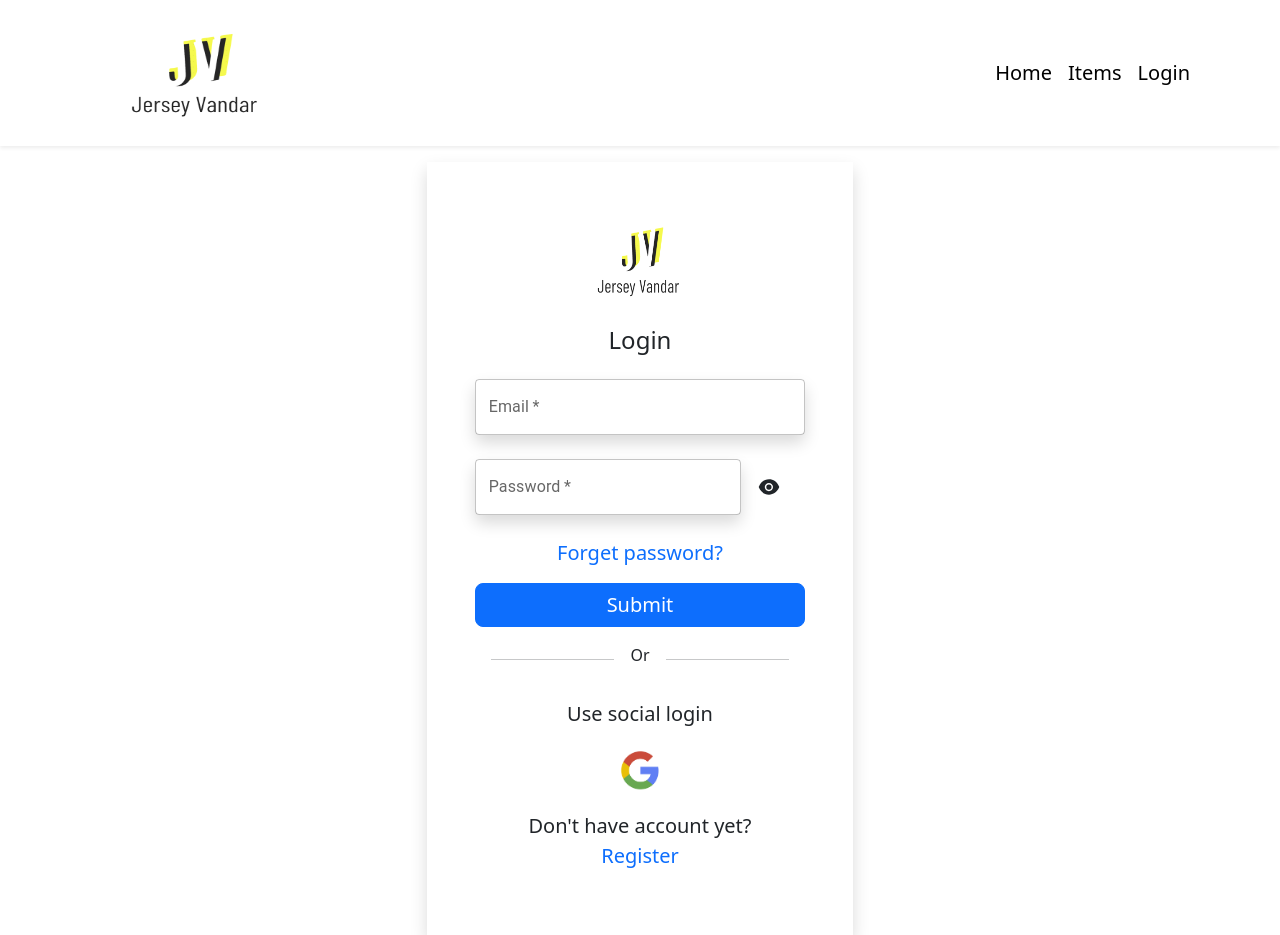
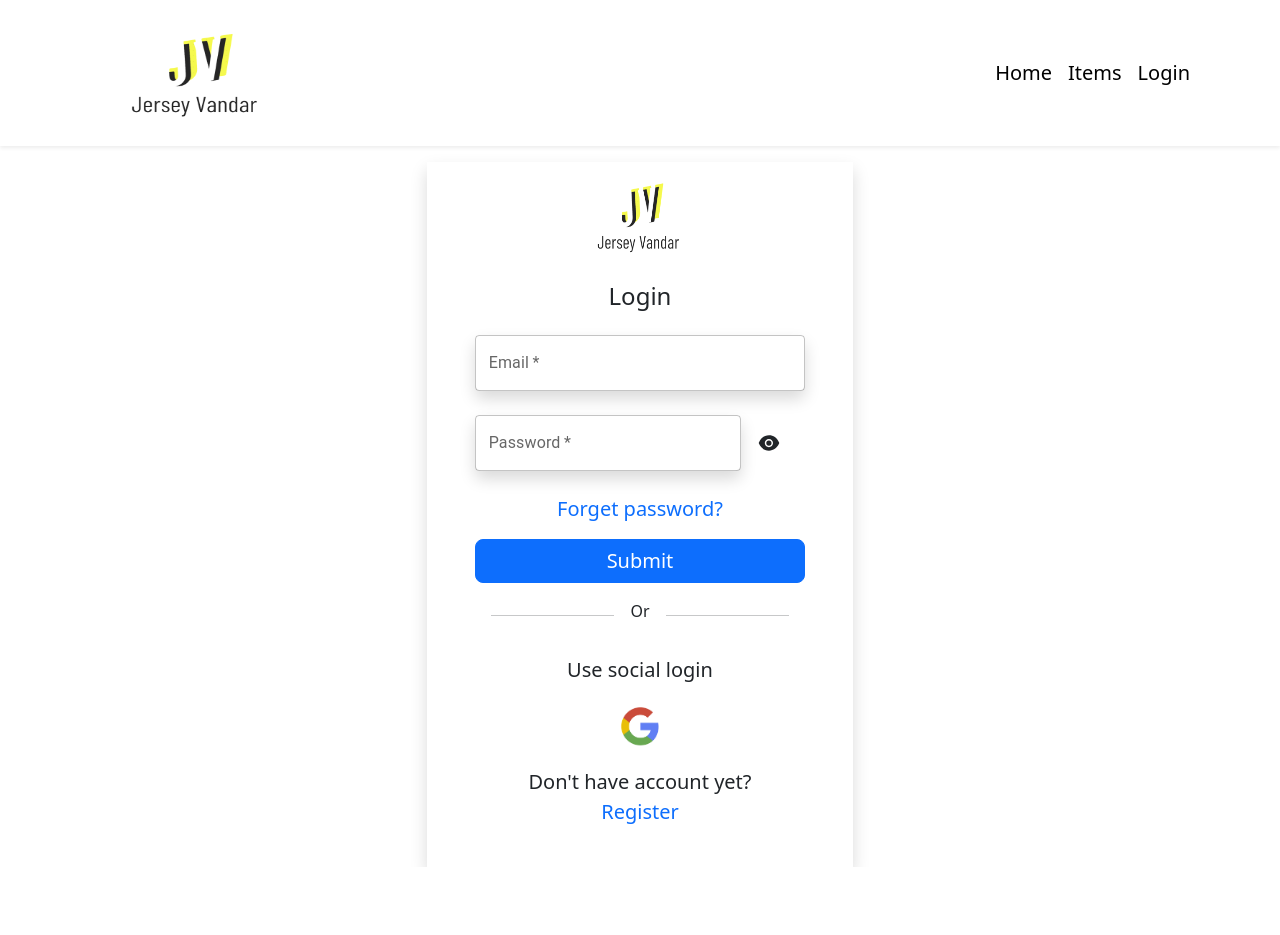
Before and after one commit to Dipro56/Jersey-vandar, a React (Create React App) app in the folder Front-end/jersey-vandar/: page /login in a window 1280 px wide. After the commit the page ends 867 px from the top, so only its background shows below. Built offline with nearby package versions, Linux system fonts and the light colour scheme.

Commit message:
minor change

```diff
--- a/Front-end/jersey-vandar/src/routes/LoginPage/LoginPage.js
+++ b/Front-end/jersey-vandar/src/routes/LoginPage/LoginPage.js
@@ -24,7 +24,7 @@ export const LoginPage = () => {
   return (
     <div>
       <Header />
-      <div className="mt-3 col-lg-4 col-md-8 col-sm-12 bg-white shadow justify-content-center align-items-center container p-5">
+      <div className="mt-3 col-lg-4 col-md-8 col-sm-12 bg-white shadow justify-content-center align-items-center container pt-1 ps-5 pe-5 pb-4">
         <div>
           <img src={logo} alt="" width="150" height="100" />
           <h4 className="mt-3 ">Login</h4>
```
